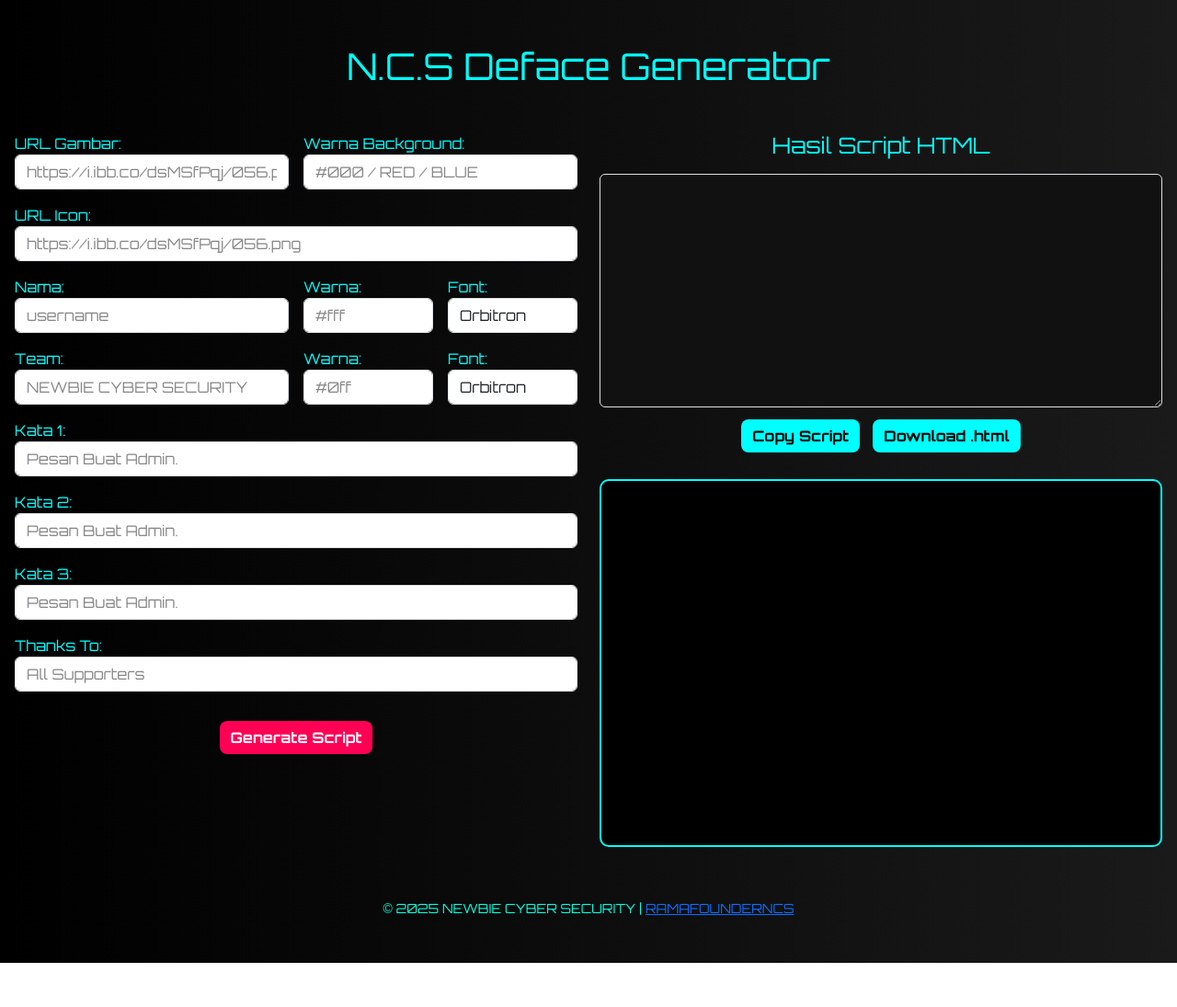
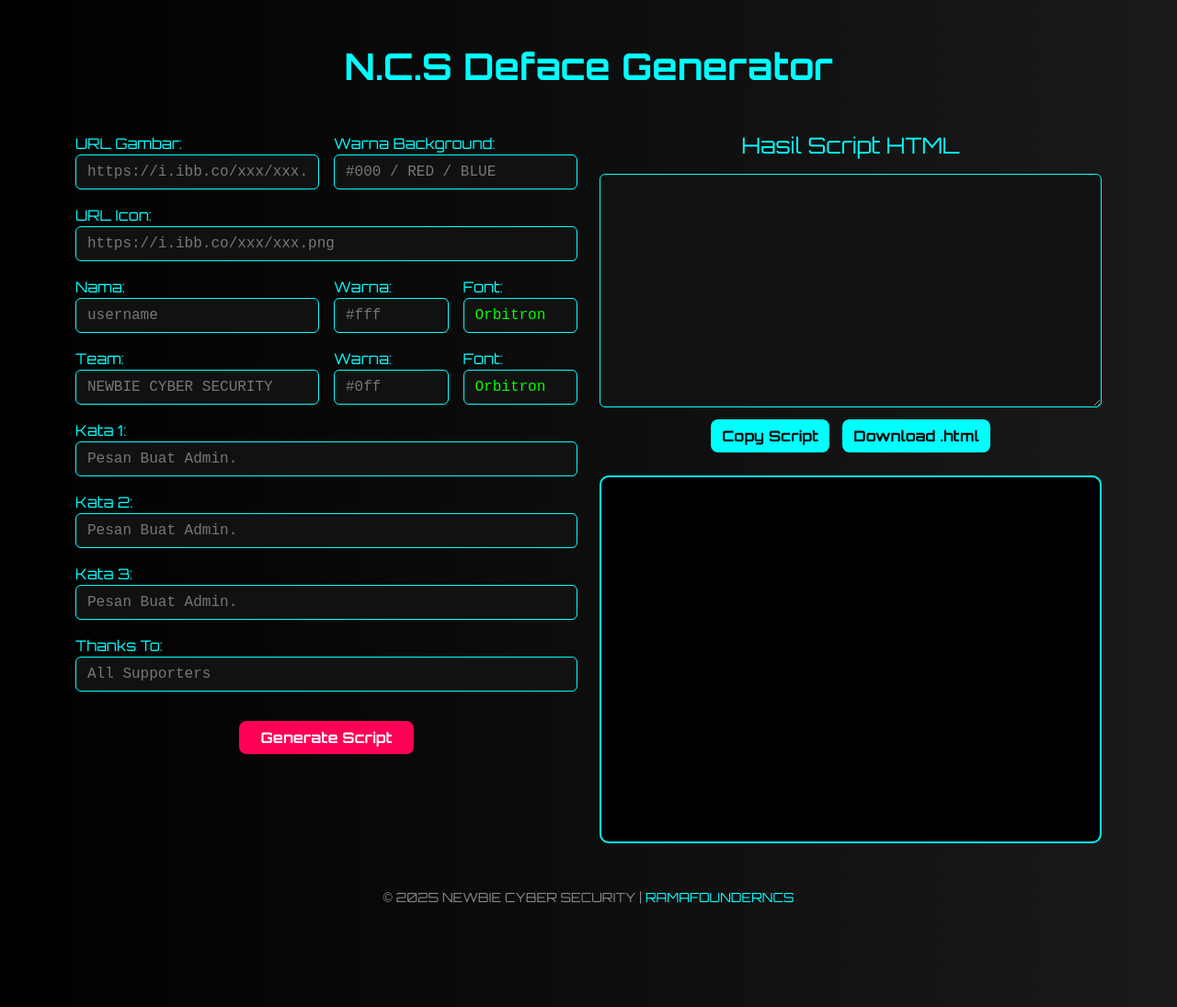
Before and after one commit to RamaFounderNCS/DefaceGeneratorNCS, a plain HTML site: page index.html in a window 1280 px wide. Shown: the whole page at 92% size. Before the commit the page ends 1047 px from the top, so only its background shows below. Drawn offline with nearby package versions, Linux system fonts and the light colour scheme.

Commit message:
index.html

```diff
--- a/index.html
+++ b/index.html
@@ -3,35 +3,43 @@
 <head>
   <meta charset="UTF-8" />
   <meta name="viewport" content="width=device-width, initial-scale=1.0" />
-  <meta name="author" content="Elite Deface Generator" />
+  <meta name="description" content="Deface Generator Elite Tool by N.C.S" />
+  <meta name="author" content="NEWBIE CYBER SECURITY" />
   <title>N.C.S Deface Generator</title>
   <link rel="icon" href="https://i.ibb.co/dsMSfPqj/056.png" type="image/png" />
   <link href="https://cdn.jsdelivr.net/npm/bootstrap@5.3.2/dist/css/bootstrap.min.css" rel="stylesheet" />
   <link href="https://fonts.googleapis.com/css2?family=Orbitron:wght@400;700&family=Montserrat:wght@400;600&display=swap" rel="stylesheet" />
   <style>
+    html {
+      scroll-behavior: smooth;
+    }
     body {
       background: linear-gradient(to right, #000, #1a1a1a);
       color: #00ffe1;
       font-family: 'Orbitron', sans-serif;
+      padding-bottom: 60px;
     }
     h1, h4, label {
       color: #0ff;
     }
-    textarea.form-control {
+    .form-control {
       background: #111;
       color: #0f0;
       font-family: monospace;
+      border: 1px solid #0ff;
     }
     .form-control::placeholder {
-      color: #888;
+      color: #777;
+    }
+    .btn-custom, .btn-copy, .btn-download {
+      font-weight: bold;
+      border: none;
+      border-radius: 8px;
+      transition: all 0.3s ease-in-out;
     }
     .btn-custom {
       background: #ff0055;
-      color: #fff;
-      border: none;
-      font-weight: bold;
-      transition: 0.3s;
-      border-radius: 8px;
+      color: white;
     }
     .btn-custom:hover {
       background: #cc0033;
@@ -39,9 +47,6 @@
     .btn-copy, .btn-download {
       background: #0ff;
       color: #000;
-      border: none;
-      font-weight: bold;
-      border-radius: 8px;
       margin: 5px;
     }
     .btn-copy:hover, .btn-download:hover {
@@ -55,20 +60,31 @@
       border-radius: 10px;
       margin-top: 20px;
     }
+    footer {
+      padding-top: 40px;
+      color: #888;
+    }
+    footer a {
+      color: #0ff;
+      text-decoration: none;
+    }
+    footer a:hover {
+      text-decoration: underline;
+    }
   </style>
 </head>
 <body>
-  <div class="container-fluid generator-container py-5 px-3">
+  <div class="container py-5">
     <div class="text-center mb-5">
-      <h1>N.C.S Deface Generator</h1>
+      <h1 class="fw-bold">N.C.S Deface Generator</h1>
     </div>
     <div class="row g-4">
+      <!-- Input Form -->
       <div class="col-lg-6">
         <div class="row g-3">
-          <!-- Input Form Fields -->
           <div class="col-md-6">
             <label>URL Gambar:</label>
-            <input type="text" id="gambar" class="form-control" placeholder="https://i.ibb.co/dsMSfPqj/056.png" />
+            <input type="url" id="gambar" class="form-control" placeholder="https://i.ibb.co/xxx/xxx.png" />
           </div>
           <div class="col-md-6">
             <label>Warna Background:</label>
@@ -76,7 +92,7 @@
           </div>
           <div class="col-md-12">
             <label>URL Icon:</label>
-            <input type="text" id="icon" class="form-control" placeholder="https://i.ibb.co/dsMSfPqj/056.png" />
+            <input type="url" id="icon" class="form-control" placeholder="https://i.ibb.co/xxx/xxx.png" />
           </div>
           <div class="col-md-6">
             <label>Nama:</label>
@@ -130,13 +146,13 @@
             <label>Thanks To:</label>
             <input type="text" id="thanks" class="form-control" placeholder="All Supporters" />
           </div>
-          <div class="col-md-12 text-center">
-            <button onclick="generateScript()" class="btn btn-custom mt-3">Generate Script</button>
+          <div class="col-12 text-center">
+            <button onclick="generateScript()" class="btn btn-custom mt-3 px-4">Generate Script</button>
           </div>
         </div>
       </div>
 
-      <!-- Output Panel -->
+      <!-- Output & Preview -->
       <div class="col-lg-6">
         <h4 class="text-center mb-3">Hasil Script HTML</h4>
         <textarea id="hasil" class="form-control mb-2" rows="10" readonly></textarea>
@@ -144,16 +160,16 @@
           <button class="btn btn-copy" onclick="copyScript()">Copy Script</button>
           <button class="btn btn-download" onclick="downloadScript()">Download .html</button>
         </div>
-        <iframe id="preview" class="preview-frame mt-4"></iframe>
+        <iframe id="preview" class="preview-frame"></iframe>
       </div>
     </div>
 
-    <footer class="text-center mt-5">
+    <footer class="text-center">
       <small>&copy; 2025 NEWBIE CYBER SECURITY | <a href="https://github.com/RamaFounderNCS" target="_blank">RAMAFOUNDERNCS</a></small>
     </footer>
   </div>
 
-  <!-- Script Section -->
+  <!-- Script -->
   <script>
     const get = id => document.getElementById(id).value;
 
@@ -165,14 +181,14 @@
 body{background:${get('background')};color:white;text-align:center;font-family:sans-serif;padding:30px;}
 h1{color:${get('warna_nick')};font-family:${get('font_nick')}}
 h2{color:${get('warna_tim')};font-family:${get('font_tim')}}
-p.kata1,p.kata2,p.kata3{font-size:20px;margin:20px auto}
+p{font-size:20px;margin:20px auto}
 </style></head><body>
 <img src='${get('gambar')}' style='width:30%;max-width:300px'><br>
 <h1>Hacked By ${get('nick')}</h1>
 <h2>${get('tim')}</h2>
-<p class='kata1'>${get('kata1')}</p>
-<p class='kata2'>${get('kata2')}</p>
-<p class='kata3'>${get('kata3')}</p>
+<p>${get('kata1')}</p>
+<p>${get('kata2')}</p>
+<p>${get('kata3')}</p>
 <marquee style='margin-top:50px;color:${get('warna_tim')};font-weight:bold;'>Thanks To: ${get('thanks')}</marquee>
 </body></html>`;
 
@@ -183,11 +199,14 @@ p.kata1,p.kata2,p.kata3{font-size:20px;margin:20px auto}
       iframe.src = URL.createObjectURL(blob);
     }
 
-    function copyScript() {
-      const hasil = document.getElementById("hasil");
-      hasil.select();
-      document.execCommand("copy");
-      alert("Script berhasil disalin!");
+    async function copyScript() {
+      const hasil = document.getElementById("hasil").value;
+      try {
+        await navigator.clipboard.writeText(hasil);
+        alert("Script berhasil disalin!");
+      } catch (err) {
+        alert("Gagal menyalin script.");
+      }
     }
 
     function downloadScript() {
@@ -196,8 +215,10 @@ p.kata1,p.kata2,p.kata3{font-size:20px;margin:20px auto}
       const link = document.createElement("a");
       link.href = URL.createObjectURL(blob);
       link.download = "deface.html";
+      document.body.appendChild(link);
       link.click();
+      document.body.removeChild(link);
     }
   </script>
 </body>
-        </html>
+</html>
```
